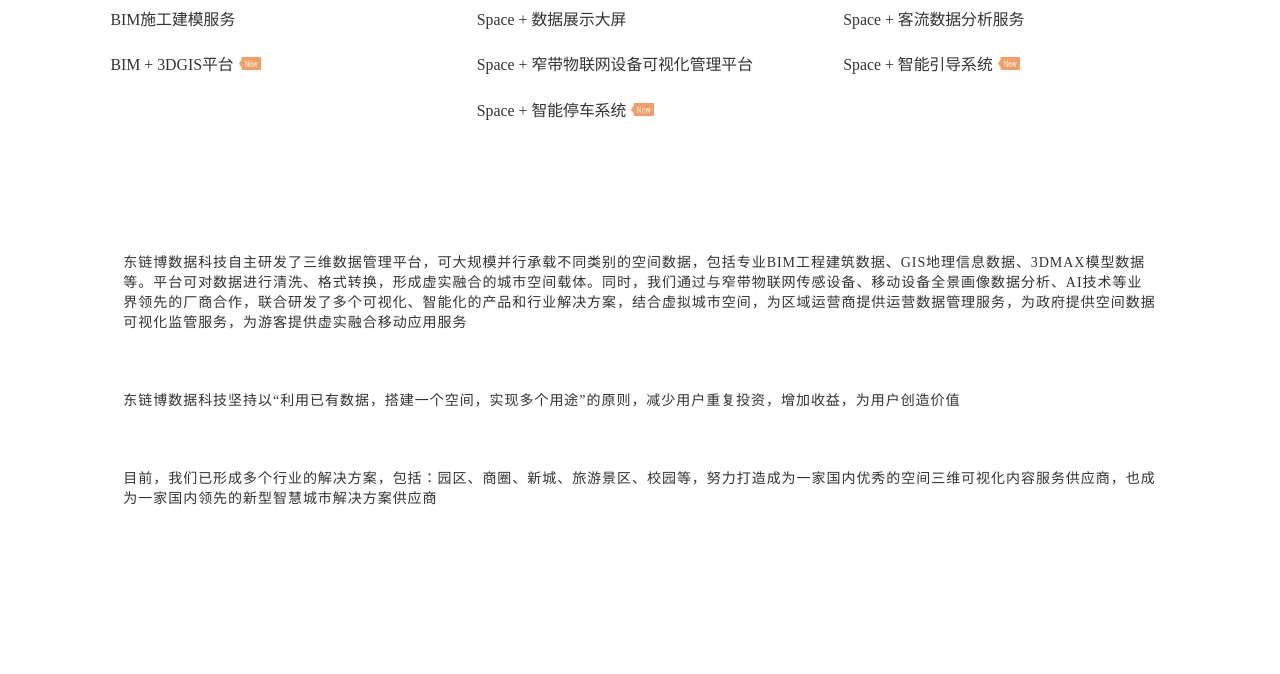
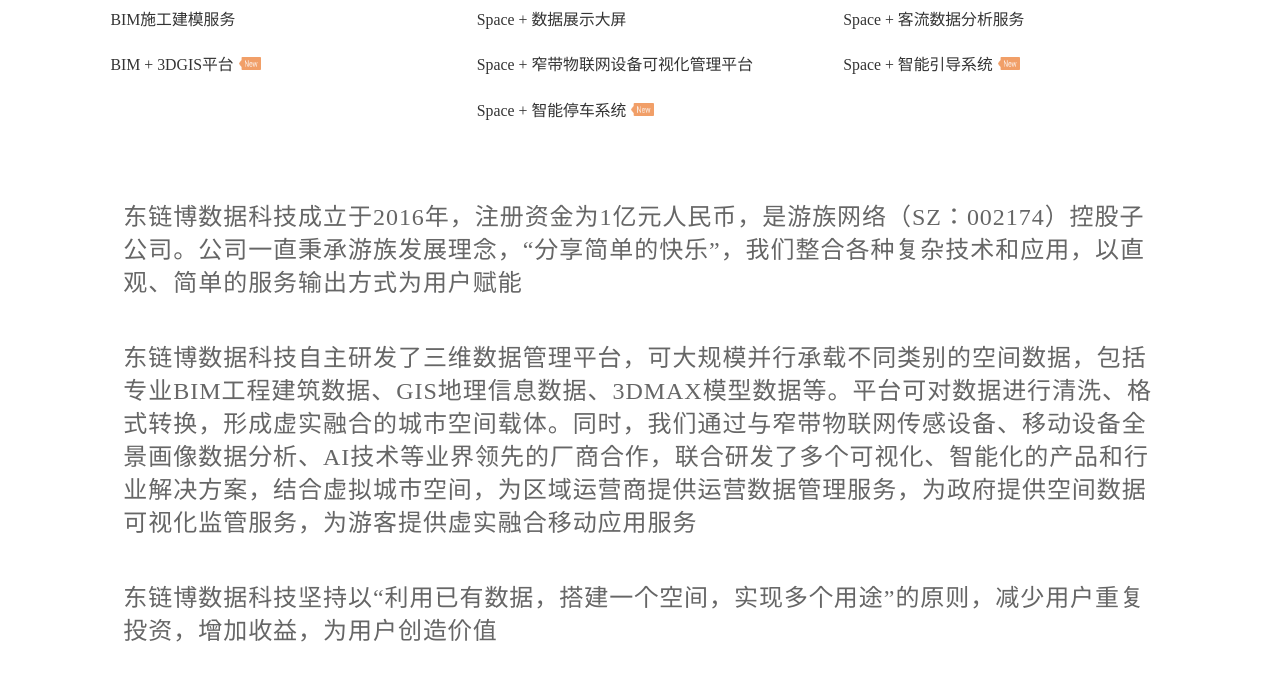
Before and after one commit to zxshhh/dlbpc, a website: page article.html in a window 1280 px wide. Shown: the part 126-800 px from the top of the page. Drawn offline with Linux system fonts and the light colour scheme.

Commit message:
官网样式修改

```diff
--- a/article.html
+++ b/article.html
@@ -60,6 +60,12 @@
         .header-top .header-top-mens-main .men-list .men-list-item li {
             color: #000!important;
             font-family: "微软雅黑";
+        }
+        .body-main{
+            font-size:24px;
+            font-family:PingFang-SC-Medium;
+            color:rgba(102,102,102,1);
+            line-height:33px;
         }
     </style>
 </head>
--- a/css/article.css
+++ b/css/article.css
@@ -12,5 +12,5 @@
   padding-top: 0.08rem;
 }
 .article-menages .article-body p {
-  padding-bottom: 1rem;
+  padding-bottom: 32px;
 }
```
Also changed, not shown: js/index.js (+13 -13 lines).
